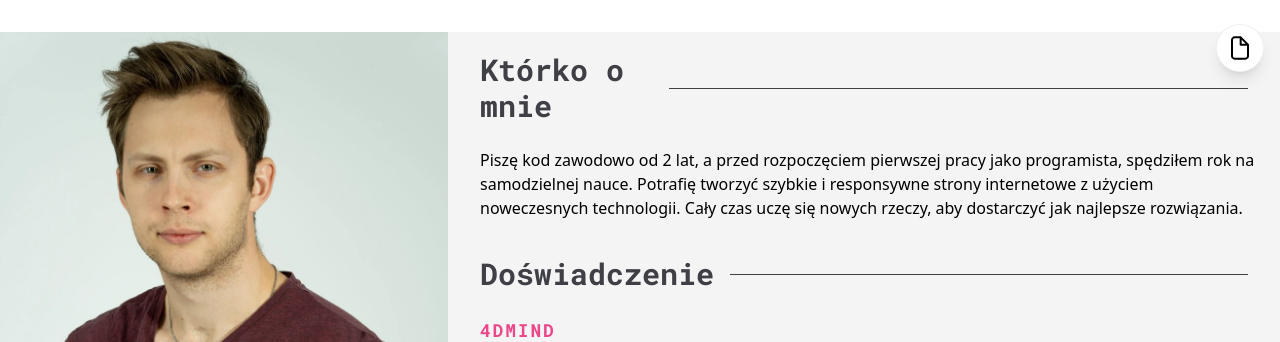
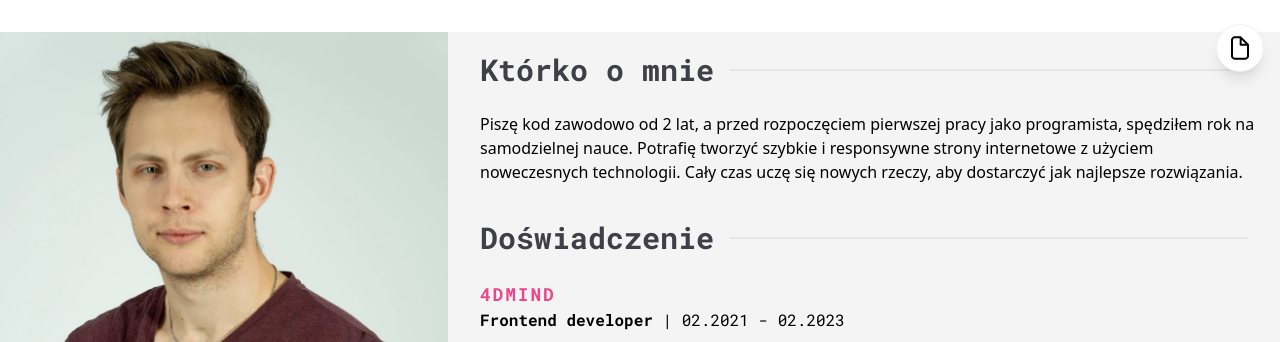
Before and after one commit to ArtemDanilov/CV, a React (Create React App) app: page / in a window 1280 px wide. Shown: the top 342 px of the page. Built offline with nearby package versions, Linux system fonts and the light colour scheme; a web font is replaced by a local one.

Commit message:
Change Advanced type in container component

```diff
--- a/src/components/Container.jsx
+++ b/src/components/Container.jsx
@@ -6,12 +6,12 @@ const Container = ({ children, title, type }) => {
     return (
         <div className={ isAdvanced ? 'mt-1 space-y-4' : 'mt-10'}>
             { type === 'advanced' ? (
-                    <h2 className="
-                        flex items-center text-2xl font-bold font-mono text-zinc-700 mb-6 lg:text-3xl
-                        after:content-[''] after:block after:w-full after:mx-4 after:h-px after:bg-zinc-700"
-                    >
-                        { title }
-                    </h2>
+                    <div className="flex items-center mb-6">
+                        <h2 className="w-full max-w-max text-2xl font-bold font-mono text-zinc-700 lg:text-3xl">
+                            { title }
+                        </h2>
+                        <hr className="w-full h-0.5 mx-4 bg-zinc-200" />
+                    </div>
                 ) : (
                     <h2 className="text-xl font-normal font-mono text-zinc-200 mb-2 lg:text-2xl">
                         { title }
```
